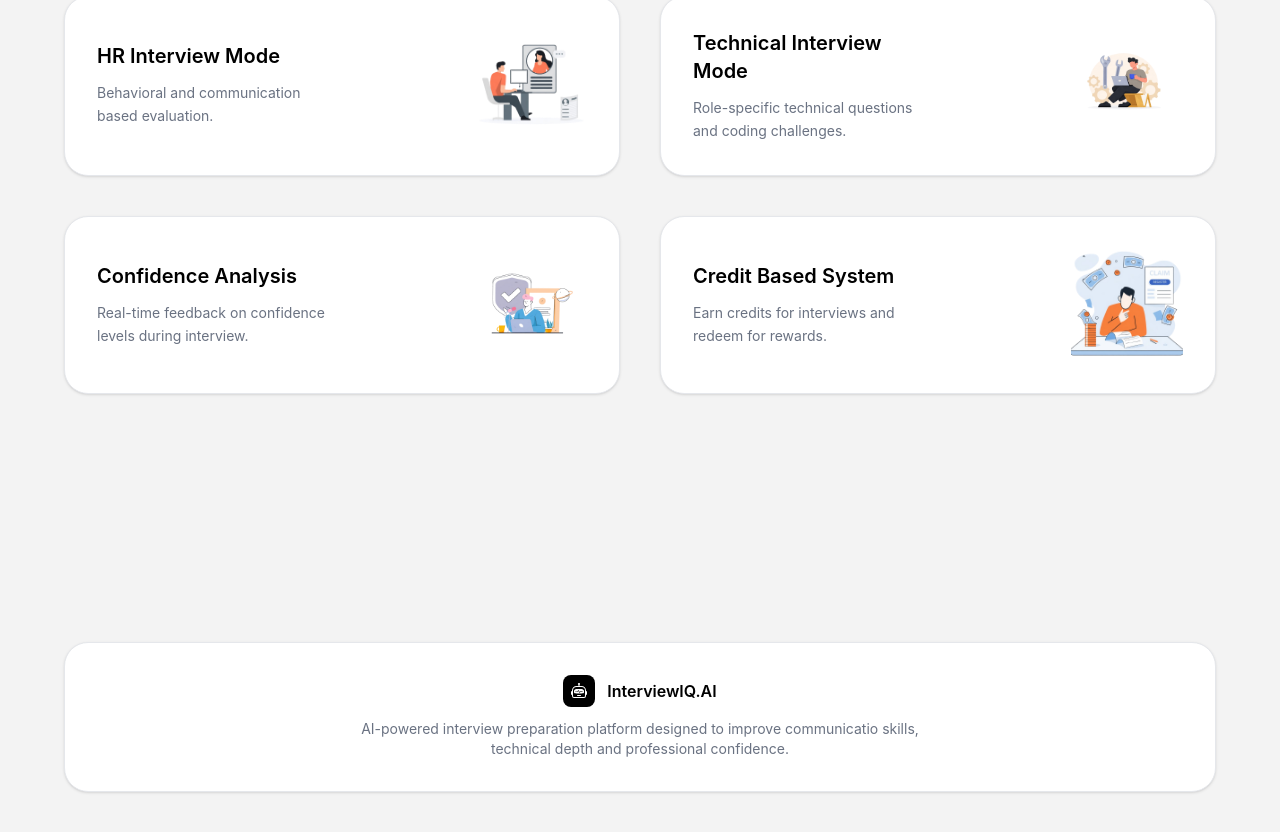
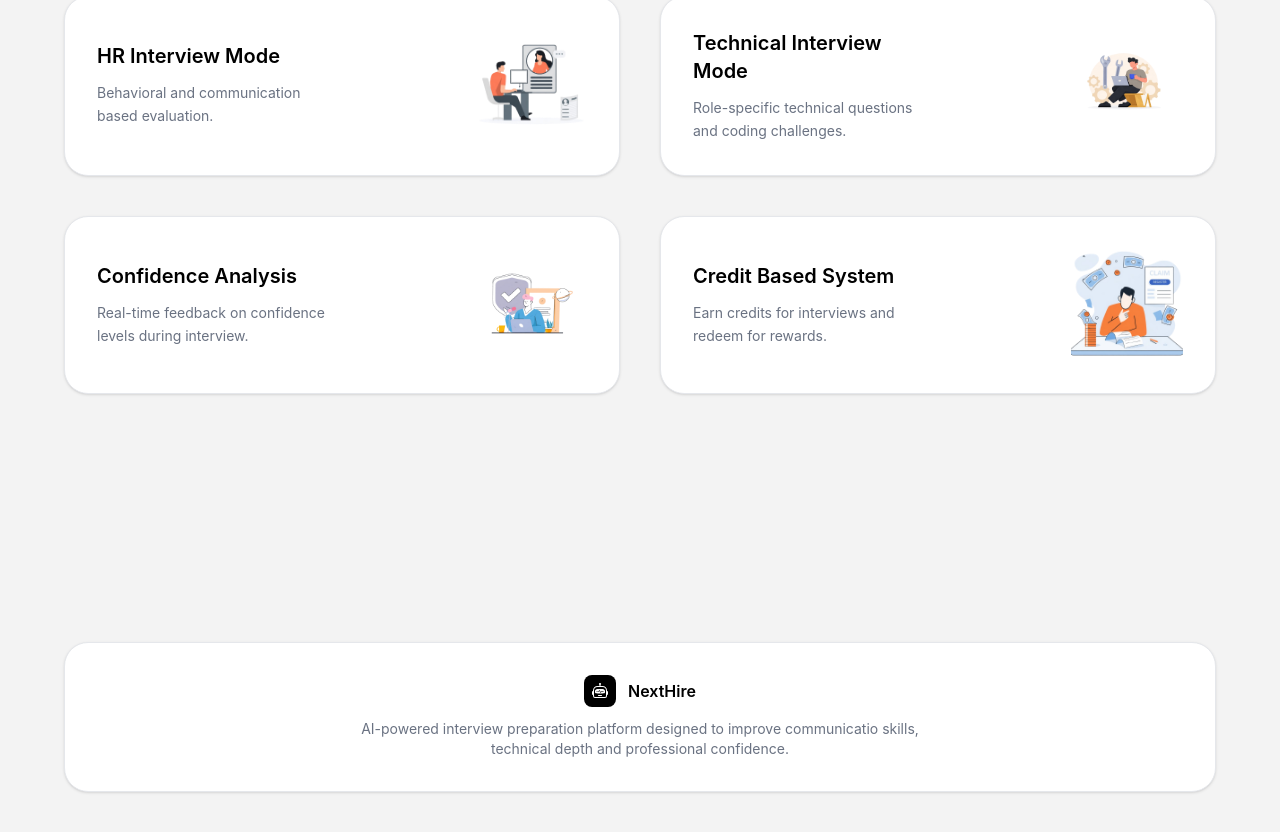
Before and after one commit to nisarg-gadhiya/interview-platform, a React (Vite) app in the folder client/: page / in a window 1280 px wide. Shown: the part 2589-3421 px from the top of the page. Built offline with nearby package versions, Linux system fonts and the light colour scheme; no server answers.

Commit message:
Update Footer.jsx

```diff
--- a/client/src/components/Footer.jsx
+++ b/client/src/components/Footer.jsx
@@ -7,7 +7,7 @@ const Footer = () => {
       <div className='w-full max-w-6xl bg-white rounded-3xl shadow-sm border border-gray-200 py-8 px-3 text-center'>
         <div className='flex justify-center items-center gap-3 mb-3'>
           <div className='bg-black text-white p-2 rounded-lg'><BsRobot size={16}/></div>
-          <h2 className='font-semibold'>InterviewIQ.AI</h2>
+          <h2 className='font-semibold'>NextHire</h2>
         </div>
         <p className='text-gray-500 text-sm max-w-xl mx-auto'>
           AI-powered interview preparation platform designed to improve communicatio skills, technical depth and professional confidence.
```
